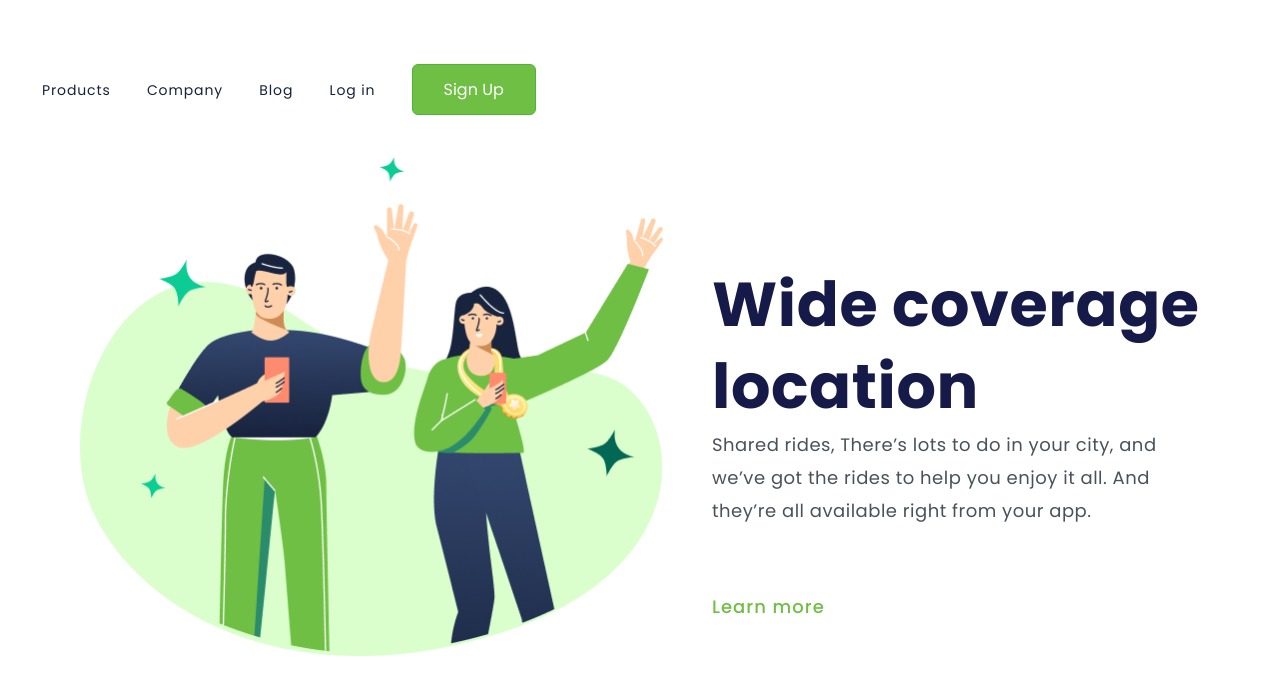
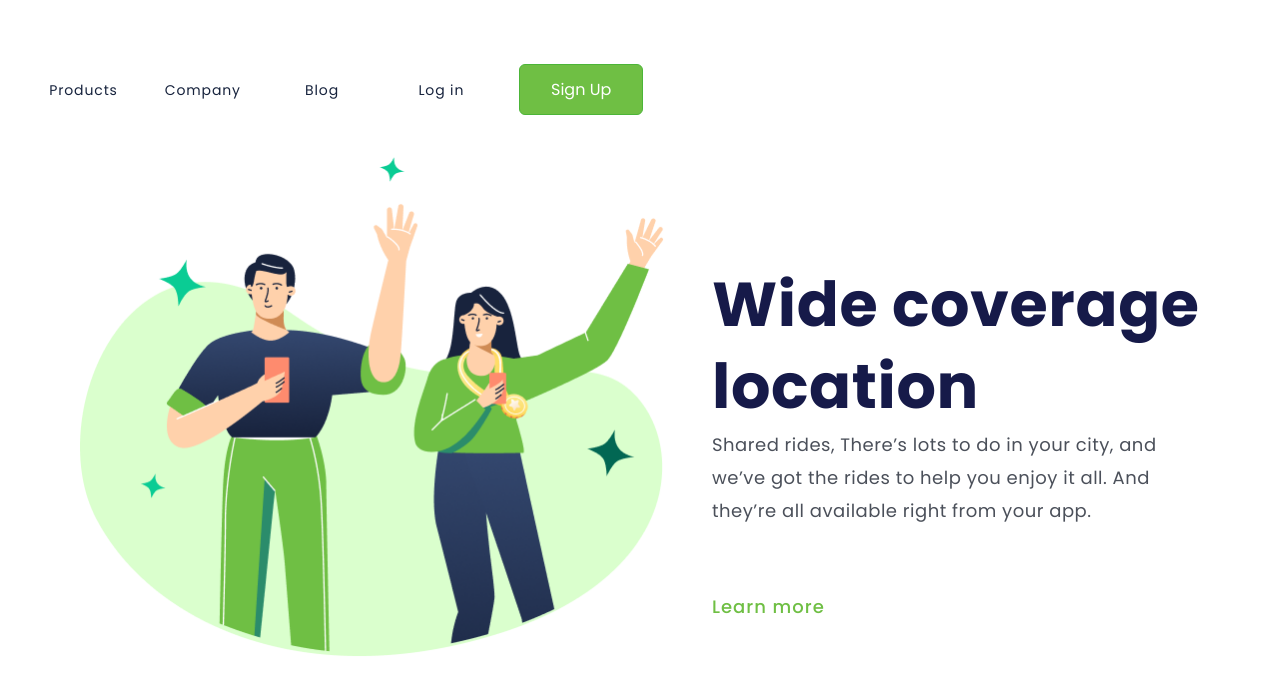
Before and after one commit to PauloVictorCnS/HTML, a plain HTML site: page Projeto-2/index.html in a window 1280 px wide. Drawn offline with Linux system fonts and the light colour scheme.

Commit message:
Reparo no css

```diff
--- a/Projeto-2/style.css
+++ b/Projeto-2/style.css
@@ -86,10 +86,14 @@ img{
 }
 
 
-header{
-    display:none;
+.link-2{
+    display: none;
 }
 
+header{
+    left: 31vh;
+    position: relative;
+}
 
 .section-top{
     width:100%;
@@ -112,6 +116,8 @@ header{
         display:inline-block;
         margin-left:42px;
         margin:47px 0 178.2px 42px ;
+        position: static;
+
 
     }
    .link-header{
@@ -122,6 +128,7 @@ header{
         font-weight: 400;
         line-height: normal;
         margin-right: 32px;
+        cursor: pointer;
 
 
     }
@@ -147,7 +154,8 @@ header{
         font-size: 16px;
         left:0;
         position: static;
-        display:inline-block
+        display:inline-block;
+        cursor: pointer;
 
     }
 
@@ -181,6 +189,11 @@ header{
         font-size: 18px;
         text-align: left;
         margin:0 0 0 9vh;
+        cursor: pointer;
 
     }
+    .link-2{
+        display: inline-block;
+        cursor: pointer;
+    }
 }
```
